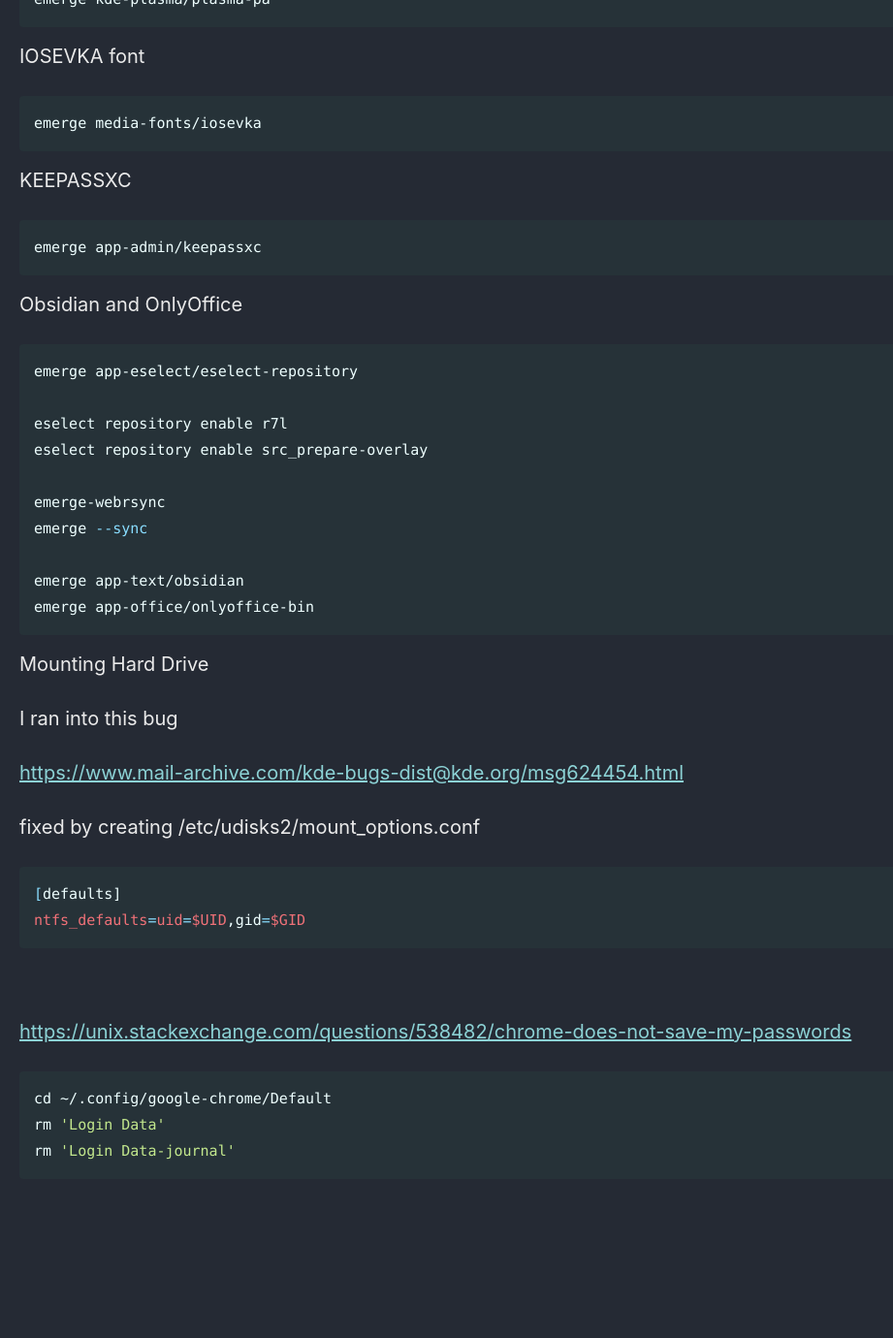
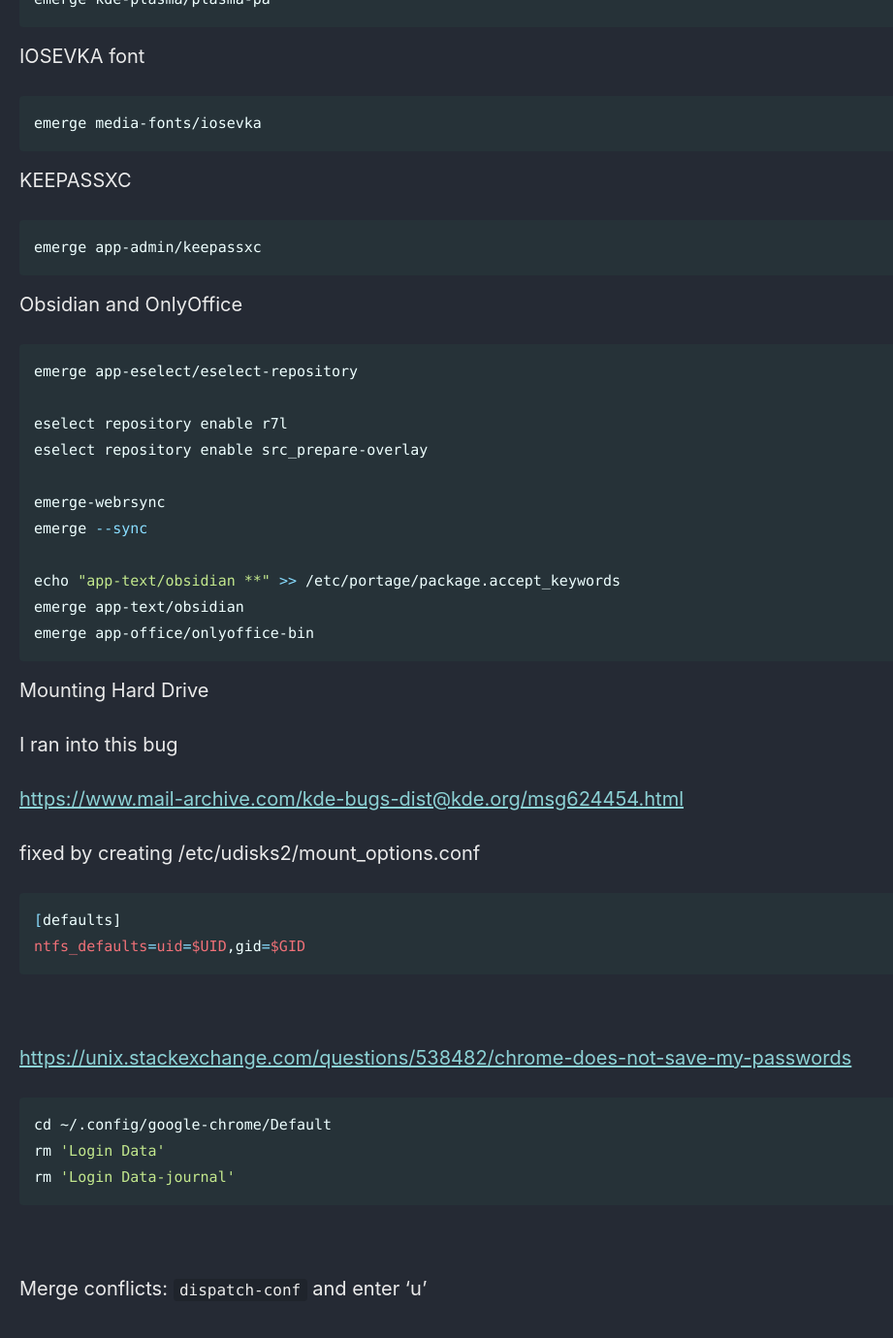
Before and after one commit to Connor-McCartney/Connor-McCartney.github.io, a Jekyll site: the page built from _pages/misc/gentoo.md, in a window 1280 px wide and 1400 px high, scrolled down 7783 px. Shown: the top 1380 px of the window at 97% size, without its empty margins (0-921 px from the left). Built offline with Jekyll 4.4.1, drawn with Linux system fonts in a browser that asks for light colours; cached includes are drawn as plain includes; before the commit the page ends 9044 px from its top, so only the background shows below that.

Commit message:
Update gentoo.md

````diff
--- a/_pages/misc/gentoo.md
+++ b/_pages/misc/gentoo.md
@@ -366,6 +366,7 @@ eselect repository enable src_prepare-overlay
 emerge-webrsync
 emerge --sync
 
+echo "app-text/obsidian **" >> /etc/portage/package.accept_keywords
 emerge app-text/obsidian
 emerge app-office/onlyoffice-bin
 ```
@@ -393,3 +394,7 @@ cd ~/.config/google-chrome/Default
 rm 'Login Data'
 rm 'Login Data-journal'
 ```
+
+<br>
+
+Merge conflicts: `dispatch-conf` and enter 'u'
````
